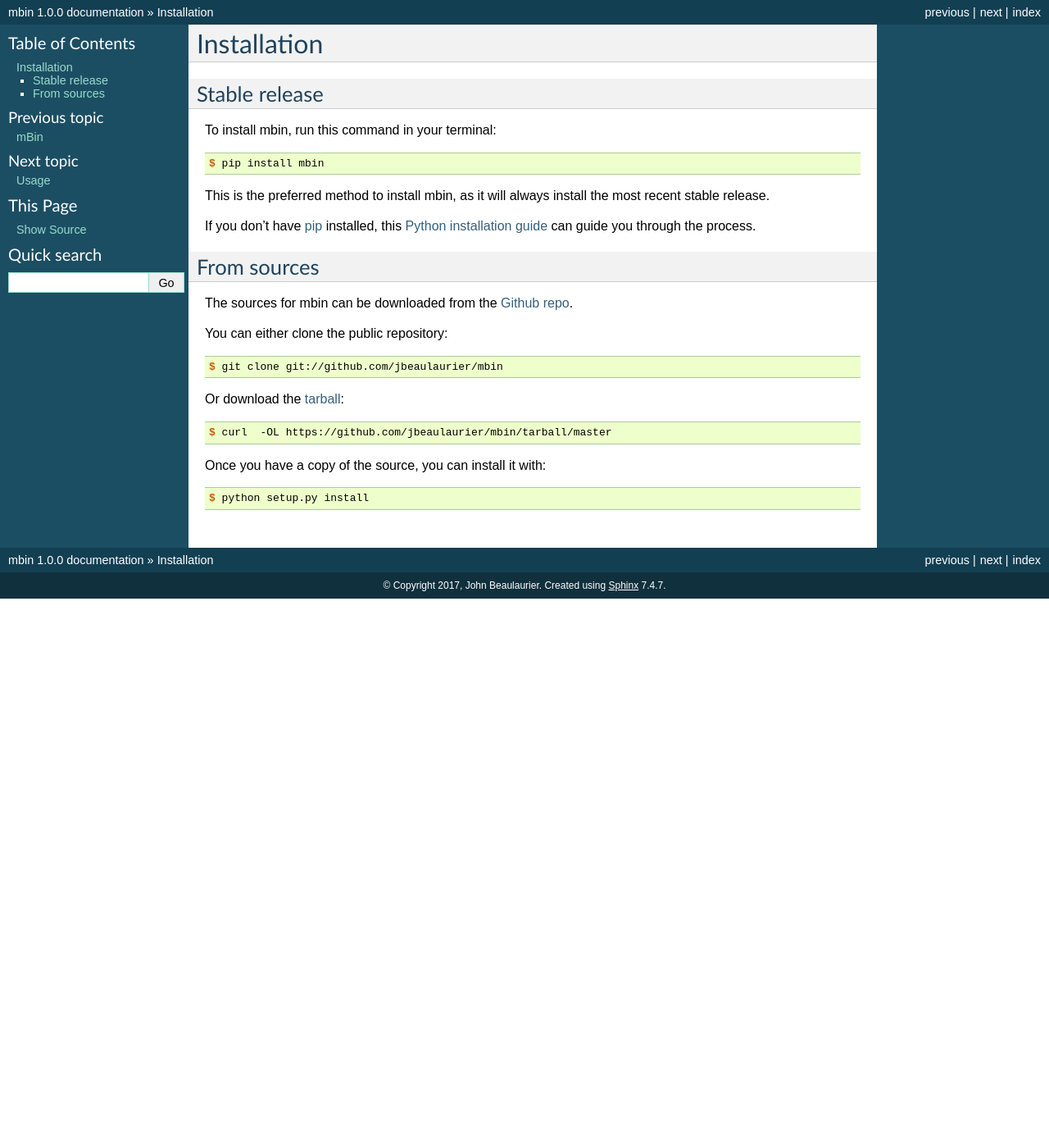
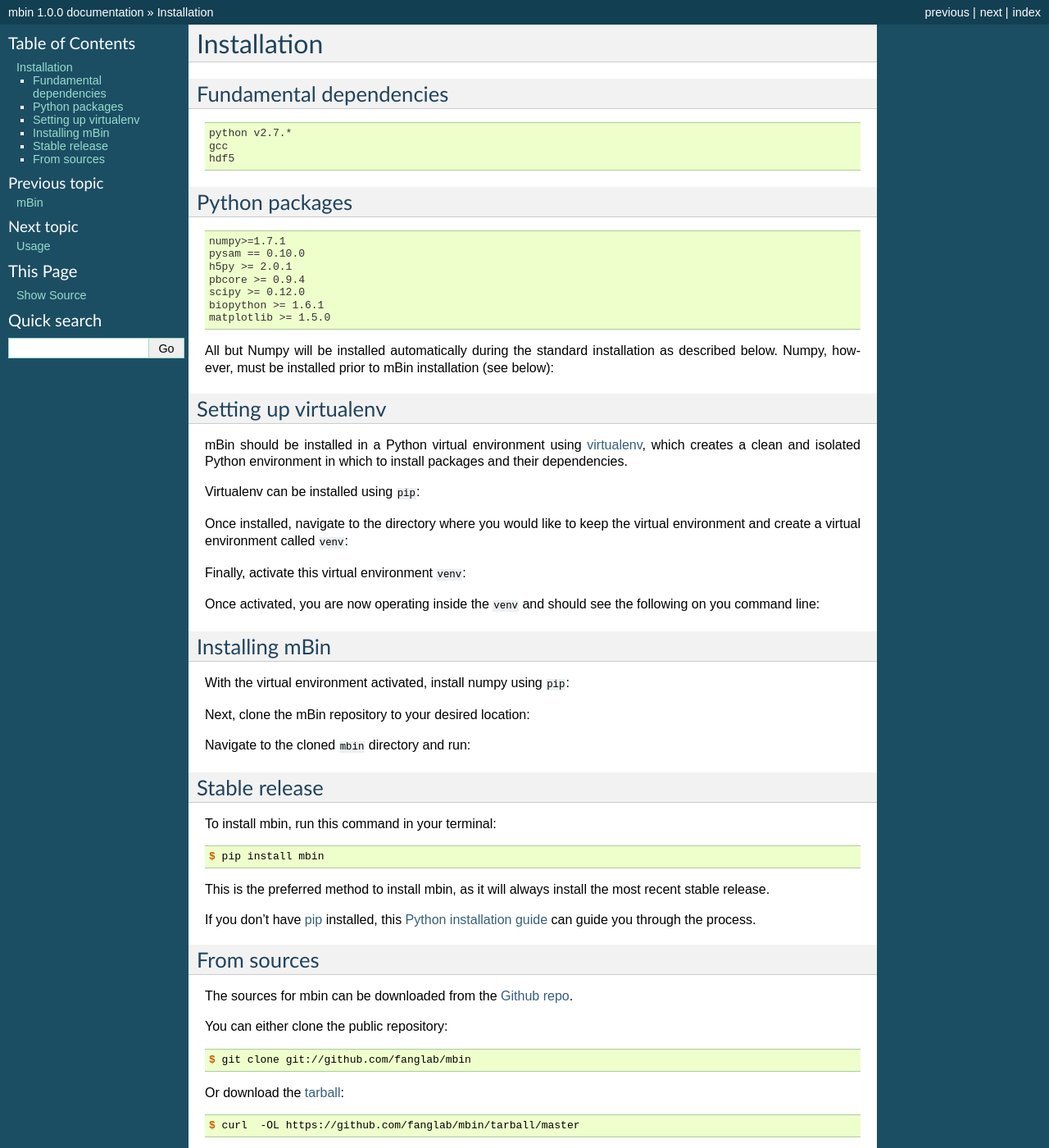
Before and after one commit to fanglab/mbin, a Sphinx documentation site: the page built from docs/installation.rst, in a window 1280 px wide and 1400 px high. Shown: the whole window at 82% size. Built offline with Sphinx 7.4.7, drawn with Linux system fonts in a browser that asks for light colours; pages that are not in the unit, such as notebooks, are missing from menus.

Commit message:
adding install instructions

```diff
--- a/README.rst
+++ b/README.rst
@@ -26,7 +26,7 @@ The mBin pipeline is designed to discover the unique signals of DNA methylation
 * Free software: BSD license
 * Documentation: https://mbin.readthedocs.io. <-- IN PROGRESS
 
-For basic usage instructions, run "python mbin/mbin.py --help"
+For basic usage instructions, run "mbin --help"
 
 
 Features
--- a/docs/installation.rst
+++ b/docs/installation.rst
@@ -3,6 +3,93 @@
 ============
 Installation
 ============
+
+
+Fundamental dependencies
+------------------------
+
+.. code-block:: console
+
+	python v2.7.*
+	gcc
+	hdf5
+
+Python packages
+---------------
+
+.. code-block:: console
+
+	numpy>=1.7.1
+	pysam == 0.10.0
+	h5py >= 2.0.1
+	pbcore >= 0.9.4
+	scipy >= 0.12.0
+	biopython >= 1.6.1
+	matplotlib >= 1.5.0
+
+All but Numpy will be installed automatically during the standard installation as described below. Numpy, however, must be installed prior to mBin installation (see below):
+
+
+
+Setting up virtualenv
+---------------------
+
+mBin should be installed in a Python virtual environment using `virtualenv`_, which creates a clean and isolated Python environment in which to install packages and their dependencies.
+
+.. _virtualenv: https://virtualenv.pypa.io/en/stable/
+
+Virtualenv can be installed using ``pip``:
+
+.. code-block: console
+
+	$ pip install virtualenv
+
+Once installed, navigate to the directory where you would like to keep the virtual environment and create a virtual environment called ``venv``:
+
+.. code-block: console
+
+	$ virtualenv venv
+
+Finally, activate this virtual environment ``venv``:
+
+.. code-block: console
+
+	$ . venv/bin/activate
+
+Once activated, you are now operating inside the ``venv`` and should see the following on you command line:
+
+.. code-block: console
+
+	(venv)<COMMAND LINE>
+
+
+Installing mBin
+---------------
+
+With the virtual environment activated, install numpy using ``pip``:
+
+.. code-block: console
+
+	$ pip install numpy
+
+Next, clone the mBin repository to your desired location:
+
+.. code-block: console
+
+	$ git clone https://github.com/fanglab/mbin.git
+
+Navigate to the cloned ``mbin`` directory and run:
+
+.. code-block: console
+
+	$ python setup.py install
+
+
+
+
+
+
+
 
 
 Stable release
@@ -12,7 +99,7 @@ To install mbin, run this command in your terminal:
 
 .. code-block:: console
 
-    $ pip install mbin
+	$ pip install mbin
 
 This is the preferred method to install mbin, as it will always install the most recent stable release.
 
@@ -32,20 +119,20 @@ You can either clone the public repository:
 
 .. code-block:: console
 
-    $ git clone git://github.com/jbeaulaurier/mbin
+	$ git clone git://github.com/fanglab/mbin
 
 Or download the `tarball`_:
 
 .. code-block:: console
 
-    $ curl  -OL https://github.com/jbeaulaurier/mbin/tarball/master
+	$ curl  -OL https://github.com/fanglab/mbin/tarball/master
 
 Once you have a copy of the source, you can install it with:
 
 .. code-block:: console
 
-    $ python setup.py install
+	$ python setup.py install
 
 
-.. _Github repo: https://github.com/jbeaulaurier/mbin
-.. _tarball: https://github.com/jbeaulaurier/mbin/tarball/master
+.. _Github repo: https://github.com/fanglab/mbin
+.. _tarball: https://github.com/fanglab/mbin/tarball/master
```
